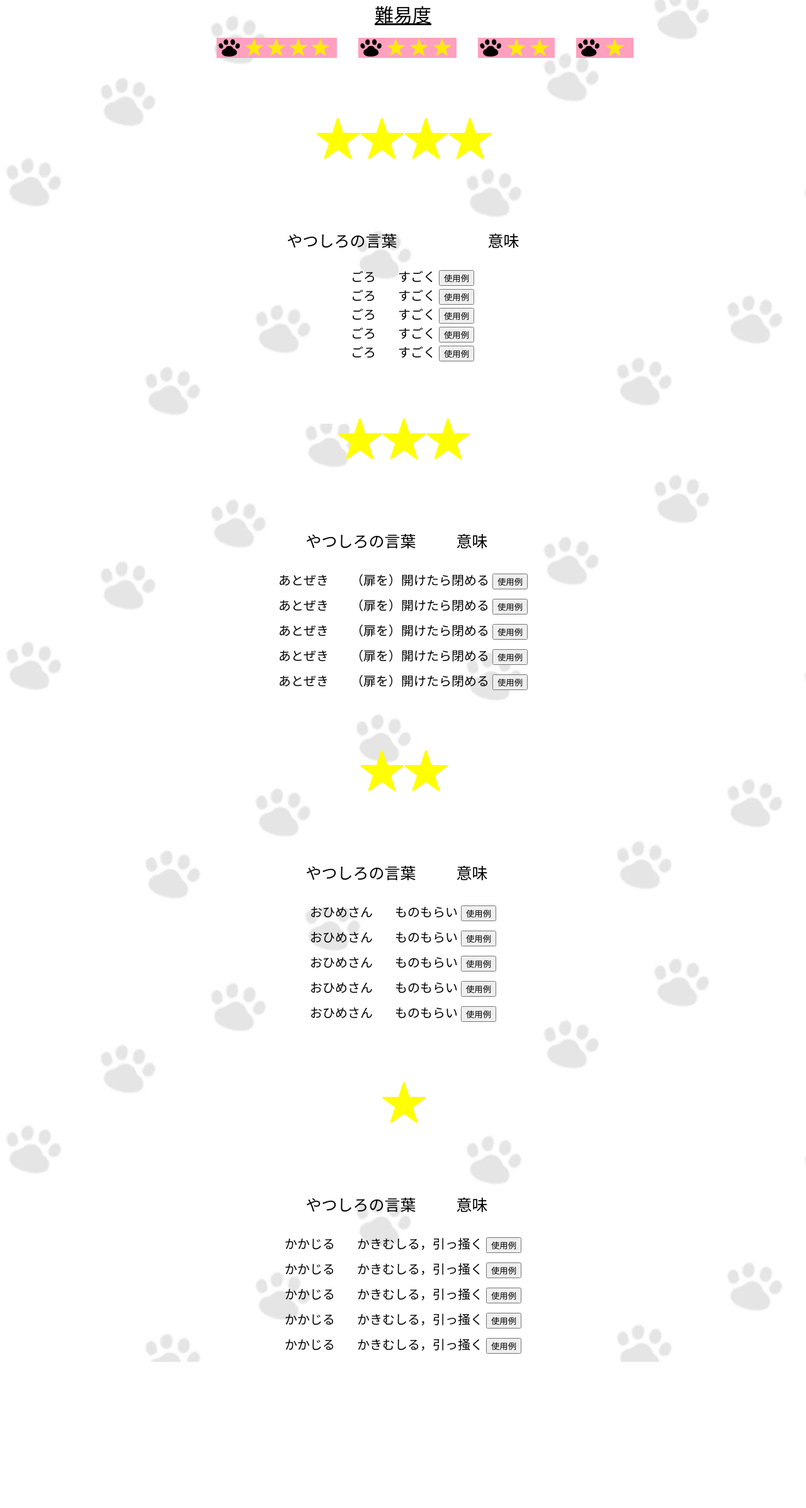
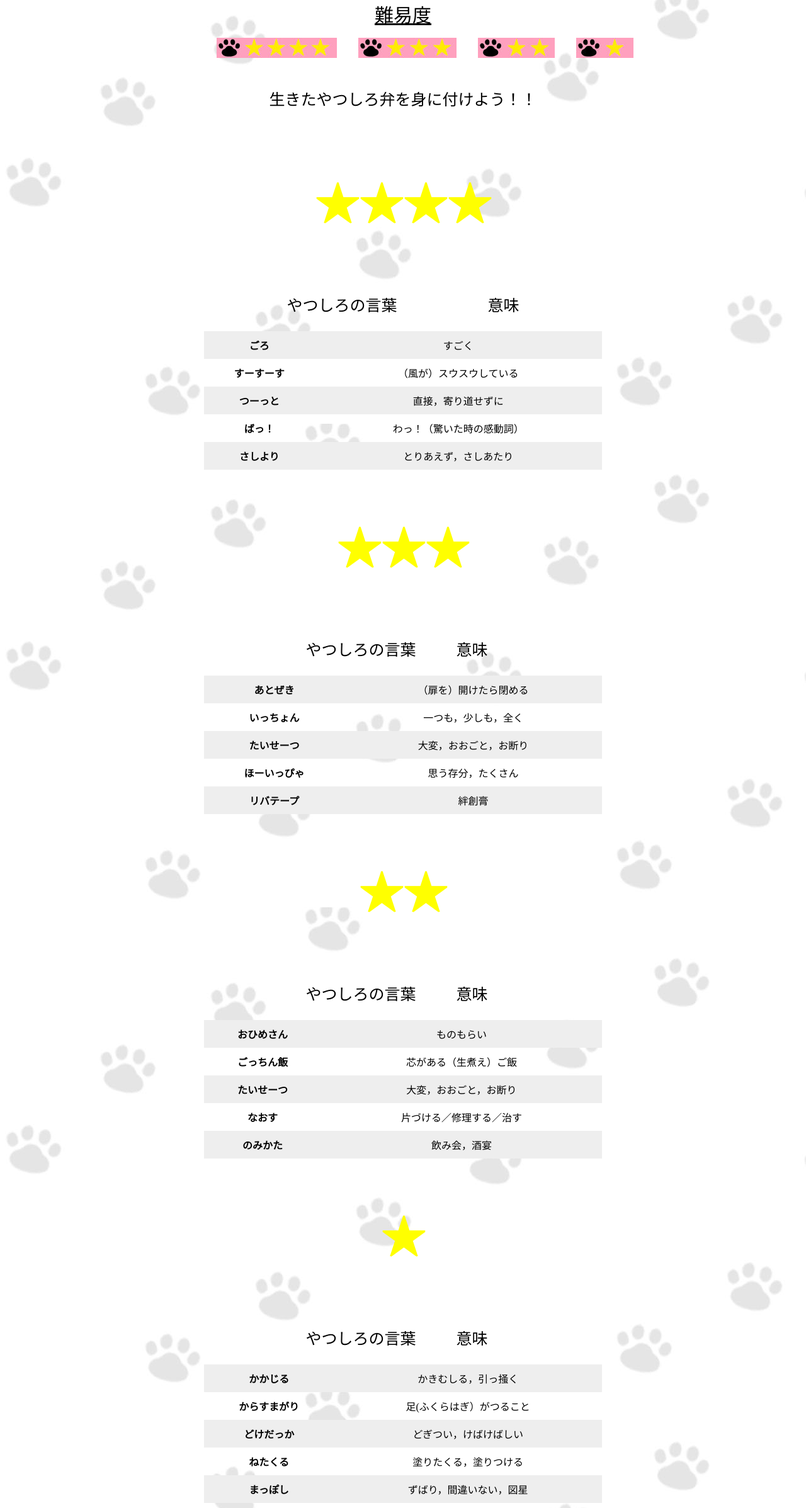
Before and after one commit to kaaa43246y/sotsugyouseisaku, a Flask app: page /index in a window 1280 px wide. Shown: the part 95-2490 px from the top of the page at 63% size. Before the commit the page ends 2258 px from the top, so only its background shows below. Run offline with Flask 2, Linux system fonts and the light colour scheme; data comes from the database, SQL or seed files in the repository; both versions use the stored data as it was after the commit; some libraries are stand-ins or nearby versions.

Commit message:
htmlテキスト追加、テーブル作成

```diff
--- a/static/css/style_sp.css
+++ b/static/css/style_sp.css
@@ -170,3 +170,20 @@ ul a{
     cursor: pointer;
   } */
   /* //////////////////// */
+
+  table{
+    width: 50%;
+    border-collapse: collapse;
+    border-spacing: 0;
+    margin-left: auto;
+    margin-right: auto;
+  }
+
+  table th,table td{
+    padding: 10px 0;
+    text-align: center;
+  }
+
+  table tr:nth-child(odd){
+    background-color: #eee
+  }
--- a/templates/index.html
+++ b/templates/index.html
@@ -31,13 +31,43 @@
     <article>
         <section id="sec1">
             <div class="flex">
+                <p>生きたやつしろ弁を身に付けよう！！</p>
                 <h1>★★★★</h1>
+
                 <p>やつしろの言葉</p>
                 <p>意味</p>
 
             </div>
+            <table>
+                <tr>
+                  <th>{{hougen_list_1}}</th>
+                  <td>{{mean_1}}</td>
+                </tr>
+                <tr>
+                  <th>すーすーす</th>
+                  <td>（風が）スウスウしている</td>
+                </tr>
+                <tr>
+                  <th>つーっと</th>
+                  <td>直接，寄り道せずに</td>
+                </tr>
+                <tr>
+                  <th>ばっ！</th>
+                  <td>わっ！（驚いた時の感動詞）</td>
+                </tr>
+                <tr>
+                  <th>さしより</th>
+                  <td>とりあえず，さしあたり</td>
+                </tr>
+              </table>
 
-            <div class="dialect">
+<!-- カテゴリー1のテーブル（ここまで） -->
+
+
+
+
+
+            <!-- <div class="dialect">
                 <div class="dialect_item">
                     <p1>{{hougen_list_1}}</p1>
                     <a>{{mean_1}}</a>
@@ -47,17 +77,10 @@
                             <div class="close-btn"><i class="fas fa-times"></i></div>
                             <a href="#"><img src="../static/img/おひめさん.jpg" alt="ポップアップ画像"></a>
                         </div>
-                        <!-- <div class="black-background" id="js-black-bg"></div> -->
+                        <div class="black-background" id="js-black-bg"></div>
                       </div>
                 </div>
 
-                <!-- {% for item in hougen_list %}
-                 <div class="bbs_content">
-                    <p>{{["hougen"]}}</p>
-
-
-                </div>
-                 {% endfor %} -->
 
 
                 <div class="dialect_item">
@@ -69,7 +92,7 @@
                             <div class="close-btn"><i class="fas fa-times"></i></div>
                             <a href="#"><img src="../static/img/あとぜき.jpg" alt="ポップアップ画像"></a>
                         </div>
-                        <!-- <div class="black-background" id="js-black-bg"></div> -->
+                        <div class="black-background" id="js-black-bg"></div>
                       </div>
                 </div>
 
@@ -82,7 +105,7 @@
                             <div class="close-btn"><i class="fas fa-times"></i></div>
                             <a href="#"><img src="../static/img/ごっちん飯.jpg" alt="ポップアップ画像"></a>
                         </div>
-                        <!-- <div class="black-background" id="js-black-bg"></div> -->
+                        <div class="black-background" id="js-black-bg"></div>
                       </div>
                 </div>
 
@@ -95,7 +118,7 @@
                             <div class="close-btn"><i class="fas fa-times"></i></div>
                             <a href="#"><img src="../static/img/すーすーす.jpg" alt="ポップアップ画像"></a>
                         </div>
-                        <!-- <div class="black-background" id="js-black-bg"></div> -->
+                        <div class="black-background" id="js-black-bg"></div>
                       </div>
                 </div>
 
@@ -108,11 +131,11 @@
                             <div class="close-btn"><i class="fas fa-times"></i></div>
                             <a href="#"><img src="../static/img/からすまがり.jpg" alt="ポップアップ画像"></a>
                         </div>
-                        <!-- <div class="black-background" id="js-black-bg"></div> -->
+                        <div class="black-background" id="js-black-bg"></div>
                       </div>
                 </div>
 
-            </div>
+            </div> -->
         </section>
 
         <section id="sec2">
@@ -122,7 +145,32 @@
                 <p>意味</p>
             </div>
 
-            <div class="dialect">
+            <table>
+                <tr>
+                  <th>{{hougen_list_2}}</th>
+                  <td>{{mean_2}}</td>
+                </tr>
+                <tr>
+                  <th>いっちょん</th>
+                  <td>一つも，少しも，全く</td>
+                </tr>
+                <tr>
+                  <th>たいせーつ</th>
+                  <td>大変，おおごと，お断り</td>
+                </tr>
+                <tr>
+                  <th>ほーいっぴゃ</th>
+                  <td>思う存分，たくさん</td>
+                </tr>
+                <tr>
+                  <th>リバテープ</th>
+                  <td>絆創膏</td>
+                </tr>
+              </table>
+
+<!-- カテゴリー2のテーブルここまで               -->
+
+            <!-- <div class="dialect">
                 <div class="dialect_item">
                     <p1>{{hougen_list_2}}</p1>
                     <a>{{mean_2}}</a>
@@ -132,7 +180,7 @@
                             <div class="close-btn"><i class="fas fa-times"></i></div>
                             <a href="#"><img src="../static/img/おひめさん.jpg" alt="ポップアップ画像"></a>
                         </div>
-                        <!-- <div class="black-background" id="js-black-bg"></div> -->
+                        <div class="black-background" id="js-black-bg"></div>
                       </div>
                 </div>
 
@@ -145,7 +193,7 @@
                             <div class="close-btn"><i class="fas fa-times"></i></div>
                             <a href="#"><img src="../static/img/おひめさん.jpg" alt="ポップアップ画像"></a>
                         </div>
-                        <!-- <div class="black-background" id="js-black-bg"></div> -->
+                        <div class="black-background" id="js-black-bg"></div>
                       </div>
                </div>
 
@@ -158,7 +206,7 @@
                             <div class="close-btn"><i class="fas fa-times"></i></div>
                             <a href="#"><img src="../static/img/おひめさん.jpg" alt="ポップアップ画像"></a>
                         </div>
-                        <!-- <div class="black-background" id="js-black-bg"></div> -->
+                        <div class="black-background" id="js-black-bg"></div>
                       </div>
                </div>
 
@@ -171,7 +219,7 @@
                             <div class="close-btn"><i class="fas fa-times"></i></div>
                             <a href="#"><img src="../static/img/おひめさん.jpg" alt="ポップアップ画像"></a>
                         </div>
-                        <!-- <div class="black-background" id="js-black-bg"></div> -->
+                        <div class="black-background" id="js-black-bg"></div>
                       </div>
                </div>
 
@@ -184,11 +232,11 @@
                             <div class="close-btn"><i class="fas fa-times"></i></div>
                             <a href="#"><img src="../static/img/おひめさん.jpg" alt="ポップアップ画像"></a>
                         </div>
-                        <!-- <div class="black-background" id="js-black-bg"></div> -->
+                        <div class="black-background" id="js-black-bg"></div>
                       </div>
                </div>
 
-            </div>
+            </div> -->
            </section>
 
            <section id="sec3">
@@ -198,7 +246,32 @@
                     <p>意味</p>
                 </div>
 
-                <div class="dialect">
+                <table>
+                    <tr>
+                      <th>{{hougen_list_3}}</th>
+                      <td>{{mean_3}}</td>
+                    </tr>
+                    <tr>
+                      <th>ごっちん飯</th>
+                      <td>芯がある（生煮え）ご飯</td>
+                    </tr>
+                    <tr>
+                      <th>たいせーつ</th>
+                      <td>大変，おおごと，お断り</td>
+                    </tr>
+                    <tr>
+                      <th>なおす</th>
+                      <td>片づける／修理する／治す</td>
+                    </tr>
+                    <tr>
+                      <th>のみかた</th>
+                      <td>飲み会，酒宴</td>
+                    </tr>
+                  </table>
+<!-- カテゴリー3のテーブルここまで -->
+
+
+                <!-- <div class="dialect">
                     <div class="dialect_item">
                         <p1>{{hougen_list_3}}</p1>
                         <a>{{mean_3}}</a>
@@ -208,7 +281,7 @@
                                 <div class="close-btn"><i class="fas fa-times"></i></div>
                                 <a href="#"><img src="../static/img/おひめさん.jpg" alt="ポップアップ画像"></a>
                             </div>
-                          <!-- <div class="black-background" id="js-black-bg"></div> -->
+                          <div class="black-background" id="js-black-bg"></div>
                       </div>
                     </div>
 
@@ -221,7 +294,7 @@
                                 <div class="close-btn"><i class="fas fa-times"></i></div>
                                 <a href="#"><img src="../static/img/おひめさん.jpg" alt="ポップアップ画像"></a>
                             </div>
-                          <!-- <div class="black-background" id="js-black-bg"></div> -->
+                          <div class="black-background" id="js-black-bg"></div>
                       </div>
                      </div>
 
@@ -234,7 +307,7 @@
                                 <div class="close-btn"><i class="fas fa-times"></i></div>
                                 <a href="#"><img src="../static/img/おひめさん.jpg" alt="ポップアップ画像"></a>
                             </div>
-                          <!-- <div class="black-background" id="js-black-bg"></div> -->
+                          <div class="black-background" id="js-black-bg"></div>
                       </div>
                     </div>
 
@@ -247,7 +320,7 @@
                                 <div class="close-btn"><i class="fas fa-times"></i></div>
                                 <a href="#"><img src="../static/img/おひめさん.jpg" alt="ポップアップ画像"></a>
                             </div>
-                          <!-- <div class="black-background" id="js-black-bg"></div> -->
+                          <div class="black-background" id="js-black-bg"></div>
                       </div>
                     </div>
 
@@ -260,10 +333,10 @@
                                 <div class="close-btn"><i class="fas fa-times"></i></div>
                                 <a href="#"><img src="../static/img/おひめさん.jpg" alt="ポップアップ画像"></a>
                             </div>
-                          <!-- <div class="black-background" id="js-black-bg"></div> -->
+                          <div class="black-background" id="js-black-bg"></div>
                       </div>
                     </div>
-                </div>
+                </div> -->
              </section>
 
            <section id="sec4">
@@ -273,7 +346,32 @@
                     <p>意味</p>
                 </div>
 
-                <div class="dialect">
+                <table>
+                    <tr>
+                      <th>{{hougen_list_4}}</th>
+                      <td>{{mean_4}}</td>
+                    </tr>
+                    <tr>
+                      <th>からすまがり</th>
+                      <td>足(ふくらはぎ）がつること</td>
+                    </tr>
+                    <tr>
+                      <th>どけだっか</th>
+                      <td>どぎつい，けばけばしい</td>
+                    </tr>
+                    <tr>
+                      <th>ねたくる</th>
+                      <td>塗りたくる，塗りつける</td>
+                    </tr>
+                    <tr>
+                      <th>まっぽし</th>
+                      <td>ずばり，間違いない，図星</td>
+                    </tr>
+                  </table>
+
+ <!-- カテゴリー4のテーブルここまで                  -->
+
+                <!-- <div class="dialect">
                     <div class="dialect_item">
                         <p1>{{hougen_list_4}}</p1>
                         <a>{{mean_4}}</a>
@@ -283,7 +381,7 @@
                                 <div class="close-btn"><i class="fas fa-times"></i></div>
                                 <a href="#"><img src="../static/img/おひめさん.jpg" alt="ポップアップ画像"></a>
                             </div>
-                          <!-- <div class="black-background" id="js-black-bg"></div> -->
+                          <div class="black-background" id="js-black-bg"></div>
                       </div>
                     </div>
 
@@ -296,7 +394,7 @@
                                 <div class="close-btn"><i class="fas fa-times"></i></div>
                                 <a href="#"><img src="../static/img/おひめさん.jpg" alt="ポップアップ画像"></a>
                             </div>
-                          <!-- <div class="black-background" id="js-black-bg"></div> -->
+                          <div class="black-background" id="js-black-bg"></div>
                       </div>
                     </div>
 
@@ -309,7 +407,7 @@
                                 <div class="close-btn"><i class="fas fa-times"></i></div>
                                 <a href="#"><img src="../static/img/おひめさん.jpg" alt="ポップアップ画像"></a>
                             </div>
-                          <!-- <div class="black-background" id="js-black-bg"></div> -->
+                          <div class="black-background" id="js-black-bg"></div>
                       </div>
                     </div>
 
@@ -322,7 +420,7 @@
                                 <div class="close-btn"><i class="fas fa-times"></i></div>
                                 <a href="#"><img src="../static/img/おひめさん.jpg" alt="ポップアップ画像"></a>
                             </div>
-                          <!-- <div class="black-background" id="js-black-bg"></div> -->
+                          <div class="black-background" id="js-black-bg"></div>
                       </div>
                     </div>
 
@@ -335,11 +433,11 @@
                                 <div class="close-btn"><i class="fas fa-times"></i></div>
                                 <a href="#"><img src="../static/img/おひめさん.jpg" alt="ポップアップ画像"></a>
                             </div>
-                          <!-- <div class="black-background" id="js-black-bg"></div> -->
+                          <div class="black-background" id="js-black-bg"></div>
                       </div>
                     </div>
 
-                </div>
+                </div> -->
            </section>
 
     </article>
```
Also changed, not shown: hougen.db.
